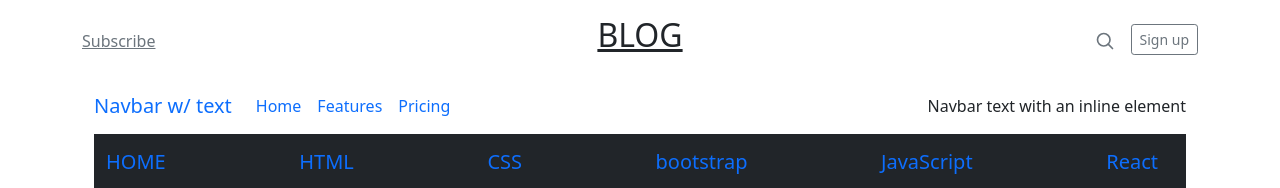
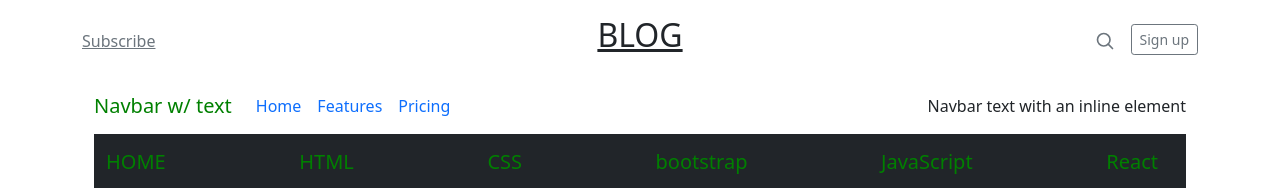
Before and after one commit to Irshad-muhammed-me/Elevat-Assignment-M2, a plain HTML site: page html.b.html in a window 1280 px wide. Shown: the top 188 px of the page. Drawn offline with nearby package versions, Linux system fonts and the light colour scheme.

Commit message:
navbar color fix

```diff
--- a/html.b.html
+++ b/html.b.html
@@ -36,6 +36,9 @@
       }
       #table{
         width: 40%;
+      }
+      nav a{
+        color: green; !important
       }
 
 
```
